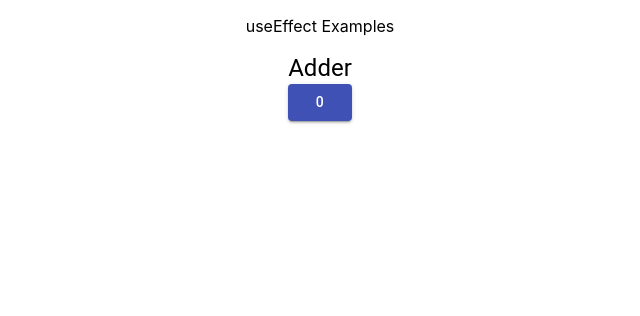
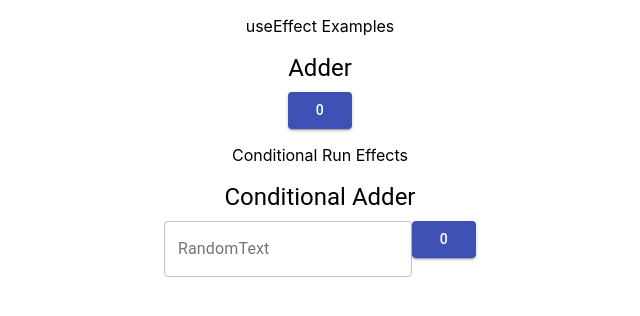
Before and after one commit to DhruvChavda/understanding-hooks, a React (Create React App) app: page / in a window 1280 px wide. Shown: the top 316 px of the page, without its empty margins (320-960 px from the left). Built offline with nearby package versions, Linux system fonts and the light colour scheme.

Commit message:
Added Ue2 minor change in Ue1

```diff
--- a/src/App.js
+++ b/src/App.js
@@ -1,11 +1,14 @@
 import "./App.css";
 import Ue1 from "./useEffectExamples/Ue1";
+import Ue2 from "./useEffectExamples/Ue2";
 
 function App() {
   return (
     <div className="App">
       <p>useEffect Examples</p>
       <Ue1 />
+      <p>Conditional Run Effects</p>
+      <Ue2/>
     </div>
   );
 }
--- a/src/useEffectExamples/Ue1.js
+++ b/src/useEffectExamples/Ue1.js
@@ -16,7 +16,7 @@ function Ue1() {
 
   return (
     <React.Fragment>
-      <Typography variant="h5" gutterbottom>
+      <Typography variant="h5" gutterBottom>
         Adder
       </Typography>
       <Button
--- /dev/null
+++ b/src/useEffectExamples/Ue2.js
@@ -0,0 +1,48 @@
+import React, { useEffect, useState } from "react";
+import { Button, TextField, Typography } from "@material-ui/core";
+
+// useEffect Example
+// useEffect Renders everytime a component is rendered
+// To conditionally render, there is a second parameter in useEffect
+// it's an array that will contains all the states and props to look for
+// useEffect will now be rendered only when any one of those states is changed/modified
+
+function Ue2() {
+  const [cnt, setCnt] = useState(0);
+  const [name, setName] = useState("");
+
+  useEffect(() => {
+    console.log("Rendered again!!");
+    if (cnt === 1) {
+      document.title = `${cnt} time clicked!`;
+    } else {
+      document.title = `${cnt} times clicked!`;
+    }
+  }, [cnt]);
+
+  return (
+    <React.Fragment>
+      <Typography variant="h5" gutterBottom>
+        Conditional Adder
+      </Typography>
+      <TextField
+        id="Ue2-inp"
+        label="RandomText"
+        variant="outlined"
+        value={name}
+        onChange={(e) => setName(e.target.value)}
+      />
+      <Button
+        variant="contained"
+        color="primary"
+        onClick={() => {
+          setCnt((x) => x + 1);
+        }}
+      >
+        {cnt}
+      </Button>
+    </React.Fragment>
+  );
+}
+
+export default Ue2;
```
